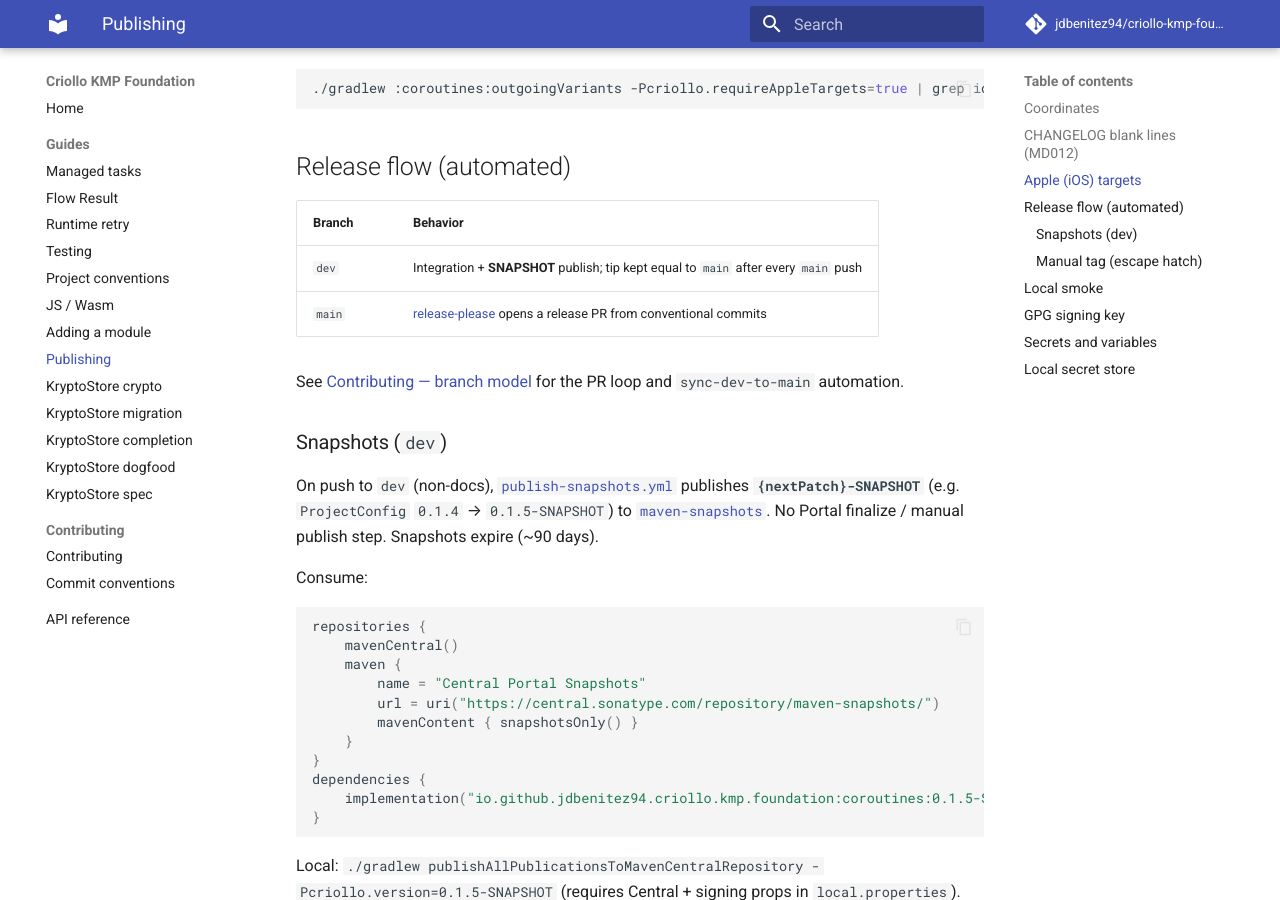
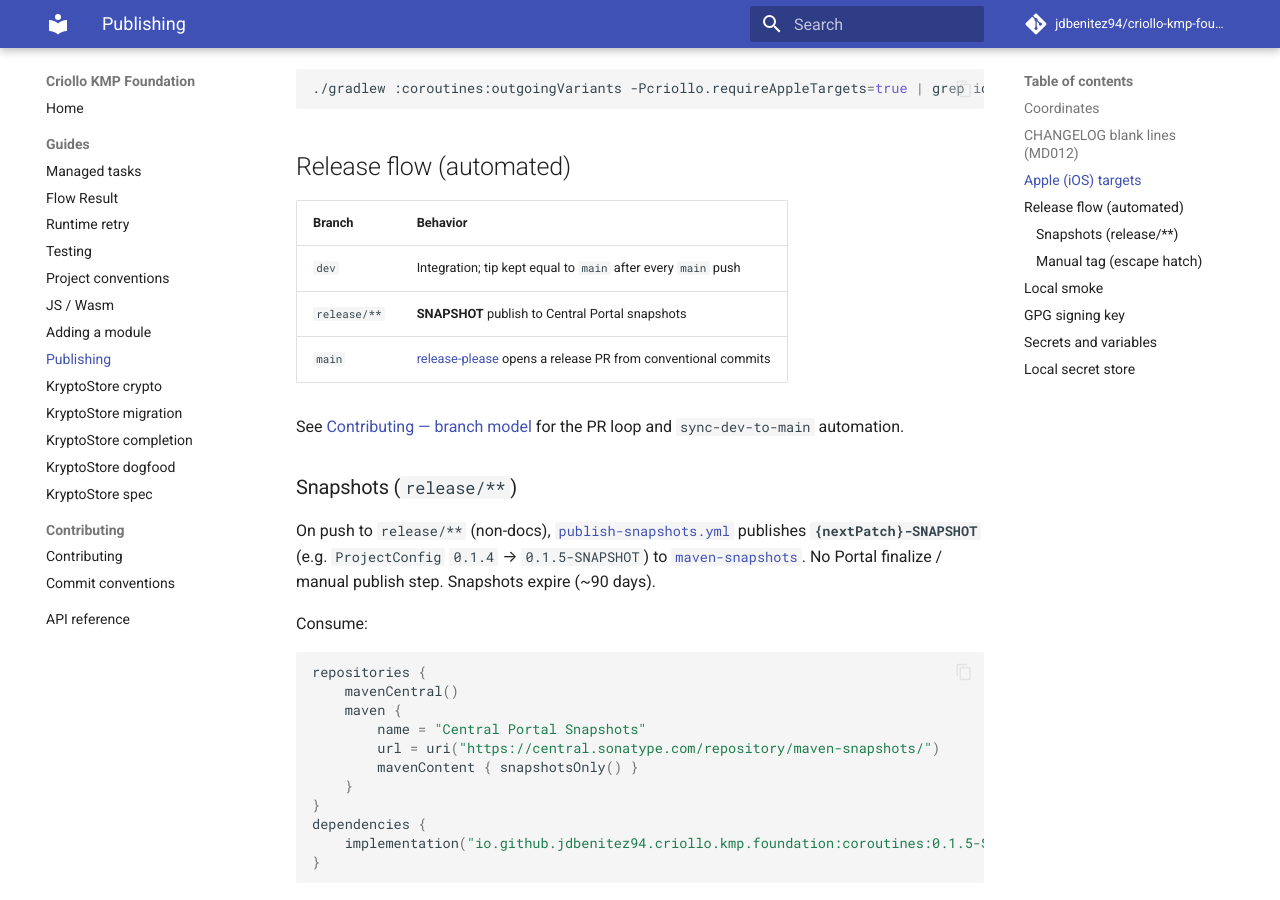
Before and after one commit to jdbenitez94/criollo-kmp-foundation, an MkDocs documentation site: the page built from docs/publishing.md, in a window 1280 px wide and 900 px high, scrolled down 974 px. Built offline with MkDocs 1.6.1 and Material for MkDocs 9.7.7, drawn with Linux system fonts in a browser that asks for light colours; comment, search, counter and statistics services are not loaded.

Commit message:
ci: trigger snapshot publishes on release/** branches instead of dev

```diff
--- a/docs/publishing.md
+++ b/docs/publishing.md
@@ -43,15 +43,16 @@ Local check:
 
 | Branch | Behavior |
 | -------- | ---------- |
-| `dev` | Integration + **SNAPSHOT** publish; tip kept equal to `main` after every `main` push |
+| `dev` | Integration; tip kept equal to `main` after every `main` push |
+| `release/**` | **SNAPSHOT** publish to Central Portal snapshots |
 | `main` | [release-please](../.github/workflows/release-please.yml) opens a release PR from conventional commits |
 
 See [Contributing — branch model](contributing.md#branch-model-dev--main-same-tip) for the
 PR loop and `sync-dev-to-main` automation.
 
-### Snapshots (`dev`)
+### Snapshots (`release/**`)
 
-On push to `dev` (non-docs), [`publish-snapshots.yml`](../.github/workflows/publish-snapshots.yml)
+On push to `release/**` (non-docs), [`publish-snapshots.yml`](../.github/workflows/publish-snapshots.yml)
 publishes **`{nextPatch}-SNAPSHOT`** (e.g. `ProjectConfig` `0.1.4` → `0.1.5-SNAPSHOT`) to
 [`maven-snapshots`](https://central.sonatype.com/repository/maven-snapshots/).
 No Portal finalize / manual publish step. Snapshots expire (~90 days).
```
Also changed, not shown: docs/contributing.md (+2 -1 lines), 1 other file.
